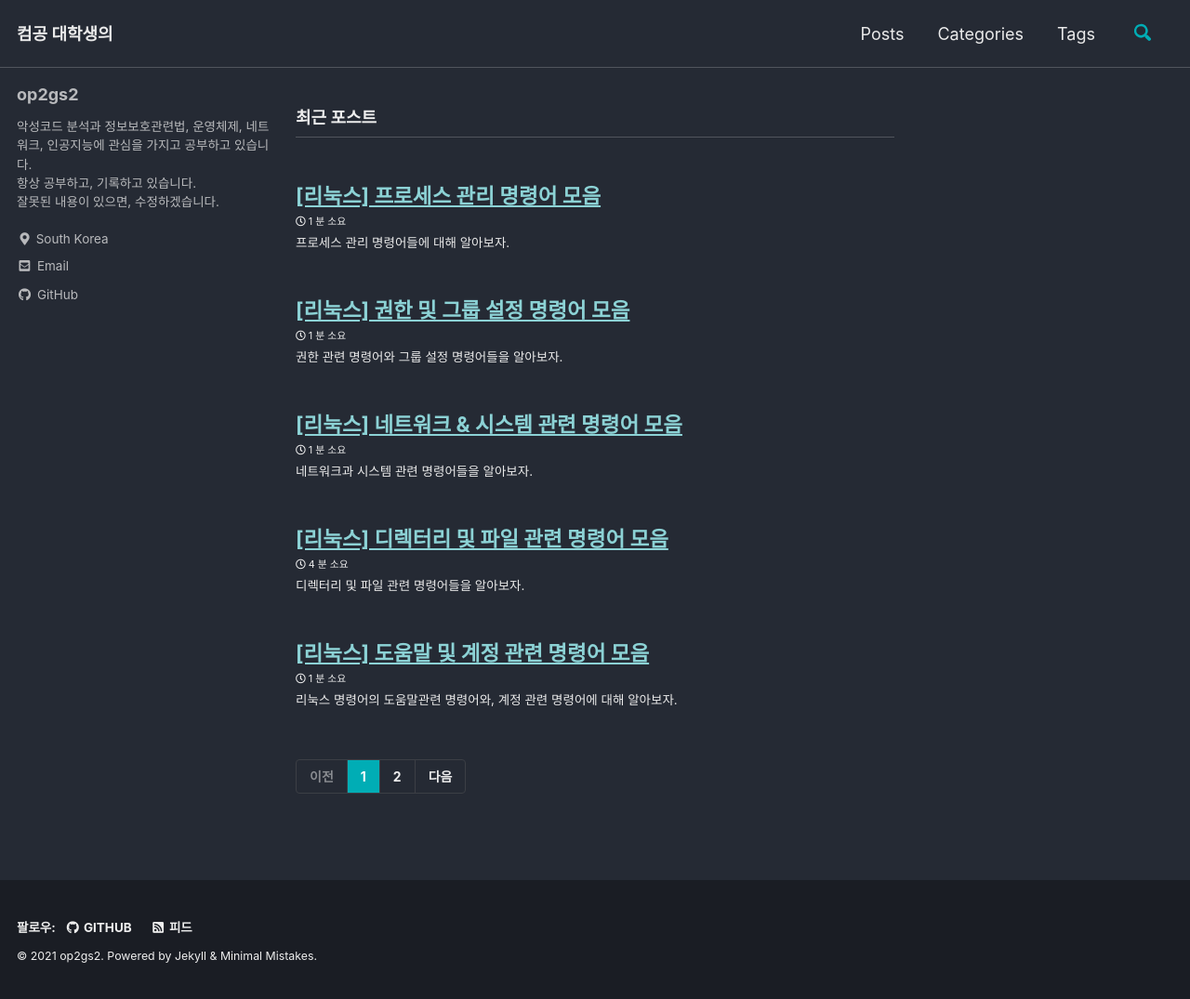
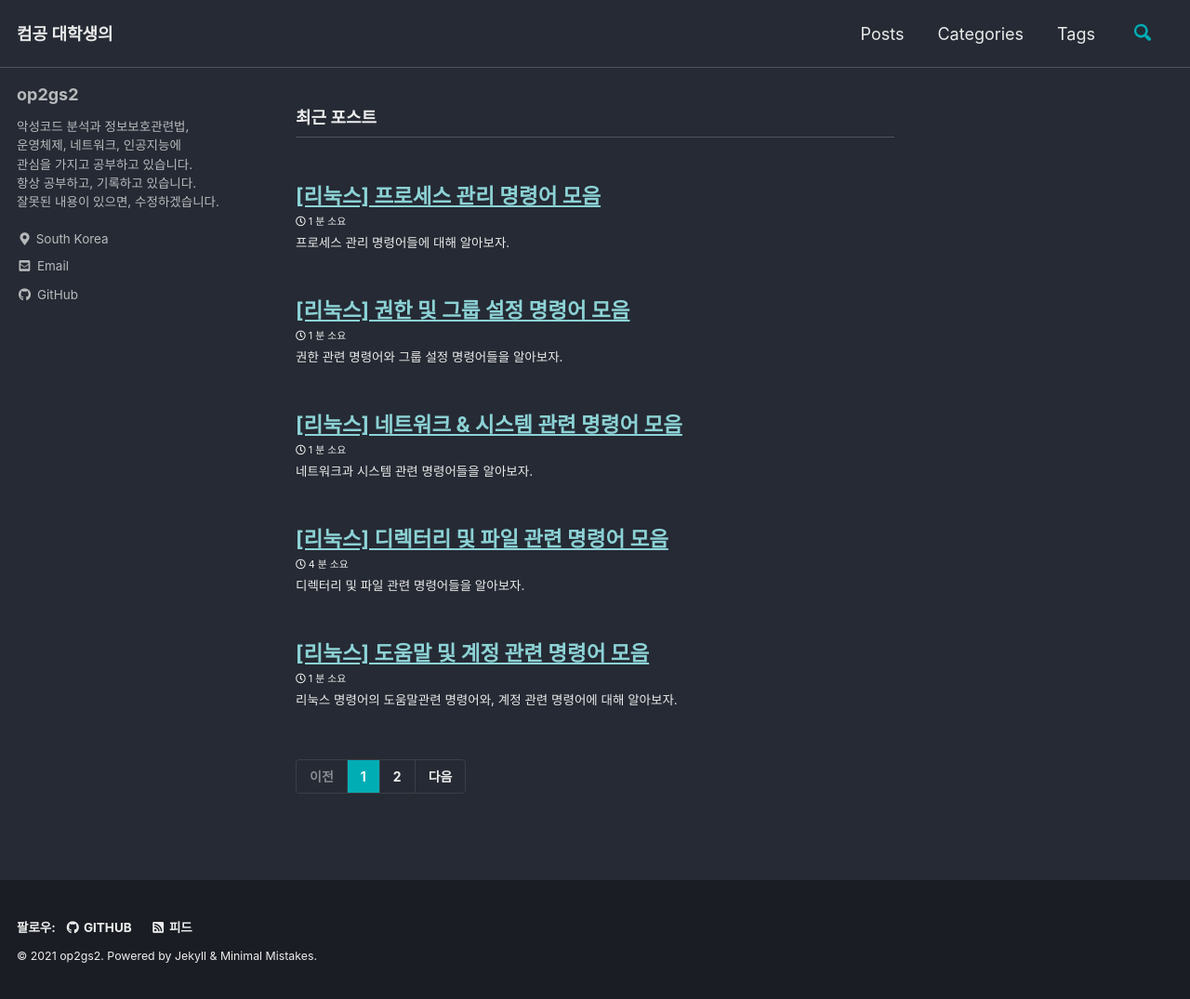
Before and after one commit to DongkilShin1/op2gs2.github.io, a Jekyll site: the page built from index.html, in a window 1280 px wide and 1075 px high. Shown: the whole window at 93% size. Built offline with Jekyll 4.4.1, drawn with Linux system fonts in a browser that asks for light colours; cached includes are drawn as plain includes; the list of posts is cut into pages by our own code.

```diff
--- a/_config.yml
+++ b/_config.yml
@@ -96,7 +96,7 @@ analytics:
 author:
   name             : "op2gs2"
   avatar           : # path of avatar image, e.g. "/assets/images/bio-photo.jpg"
-  bio              : "악성코드 분석과 정보보호관련법, 운영체제, 네트워크, 인공지능에 관심을 가지고 공부하고 있습니다.<br>항상 공부하고, 기록하고 있습니다. <br> 잘못된 내용이 있으면, 수정하겠습니다."
+  bio              : "악성코드 분석과 정보보호관련법,<br> 운영체제, 네트워크, 인공지능에<br> 관심을 가지고 공부하고 있습니다.<br>항상 공부하고, 기록하고 있습니다. <br> 잘못된 내용이 있으면, 수정하겠습니다."
   location         : "South Korea"
 #  email            :
   links:
```
